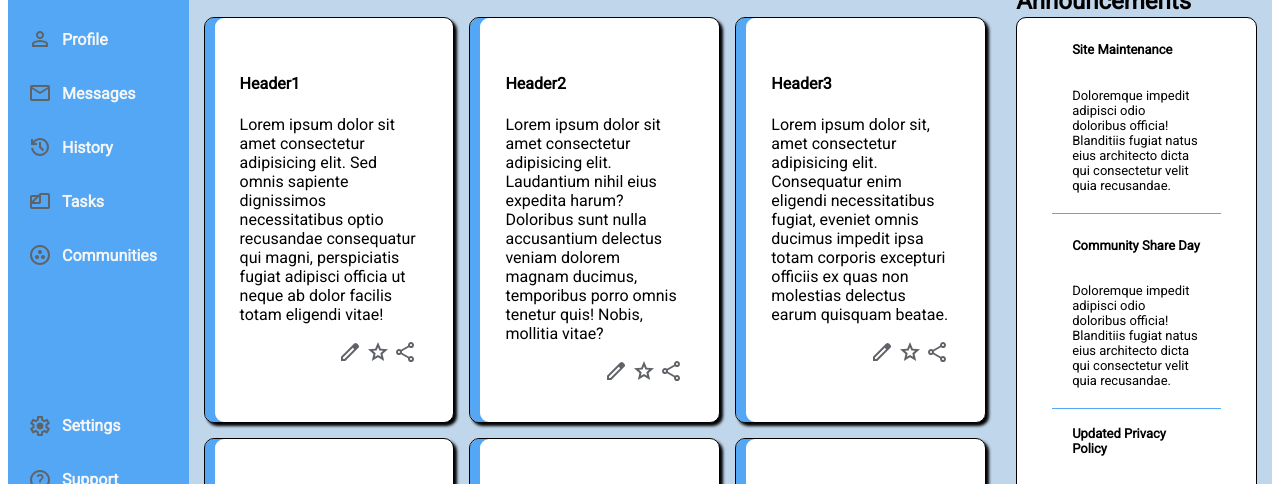
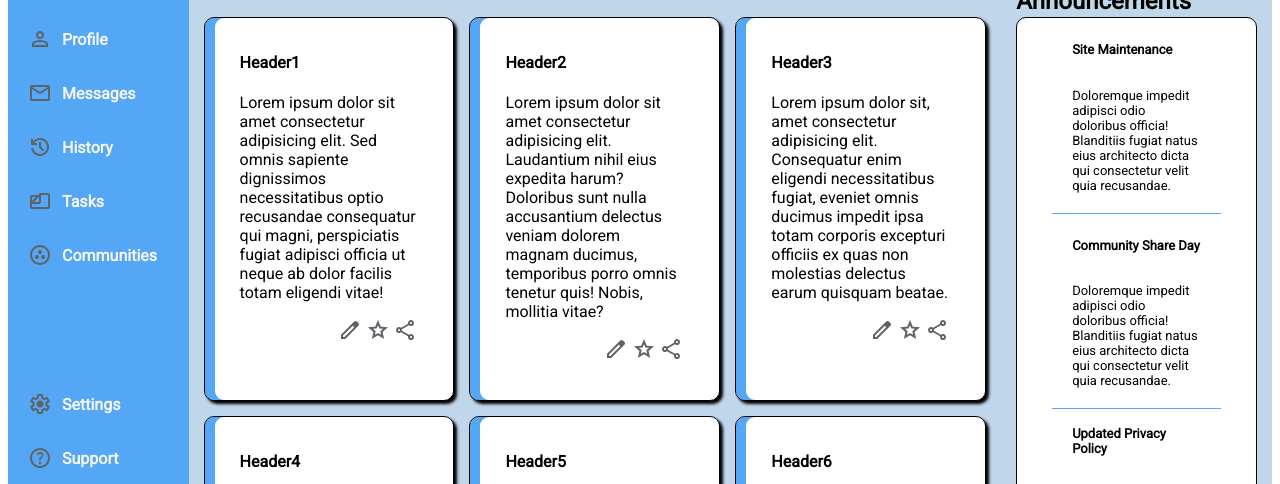
Before and after one commit to Tomppa87/admin_dashboard, a plain HTML site: page index.html in a window 1280 px wide. Shown: the part 236-720 px from the top of the page. Drawn offline with Linux system fonts and the light colour scheme.

Commit message:
missing bracket close in css fixed

```diff
--- a/style.css
+++ b/style.css
@@ -131,8 +131,7 @@ li img {
     box-shadow:10px 0 var(--side_blue) inset, 3px 3px 3px black;
     padding: 35px;
 }
-.project_card h4,
-/*.announcement_box h4*/ {
+.project_card h4 {
     margin-top: 0;
 }
 
```
